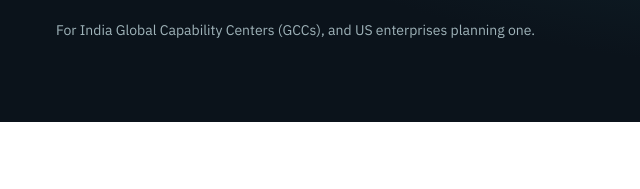
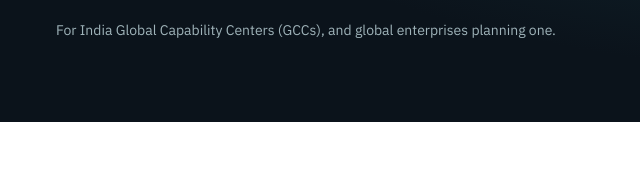
Before and after one commit to bookmygcc/web, a website: page public/index.html in a window 1280 px wide. Shown: the part 508-697 px from the top of the page, 0-640 px from the left. Drawn offline with Linux system fonts and the light colour scheme.

Commit message:
Hero: broaden audience line from 'US enterprises' to 'global enterprises'
Co-Authored-By: Claude Sonnet 5 <noreply@anthropic.com>
Claude-Session: https://claude.ai/code/session_01UHKszR6js2S48LTtu4KHRn

```diff
--- a/public/index.html
+++ b/public/index.html
@@ -168,7 +168,7 @@ button[disabled]{opacity:.6;cursor:wait!important}
 <div style="display: flex; flex-wrap: wrap; gap: 12px; align-items: center;">
 <a class="btn" href="#talk">Request a confidential 20-minute conversation</a>
 </div>
-<p class="p small">For India Global Capability Centers (GCCs), and US enterprises planning one.</p>
+<p class="p small">For India Global Capability Centers (GCCs), and global enterprises planning one.</p>
 </div>
 <div class="orbit-wrap" aria-hidden="true"><svg viewBox="0 -14 400 340" class="orbit">
 <defs><linearGradient id="og" x1="0" y1="1" x2="1" y2="0"><stop offset="0" stop-color="#7C6BE8"/><stop offset="1" stop-color="#2FBFA6"/></linearGradient>
```
